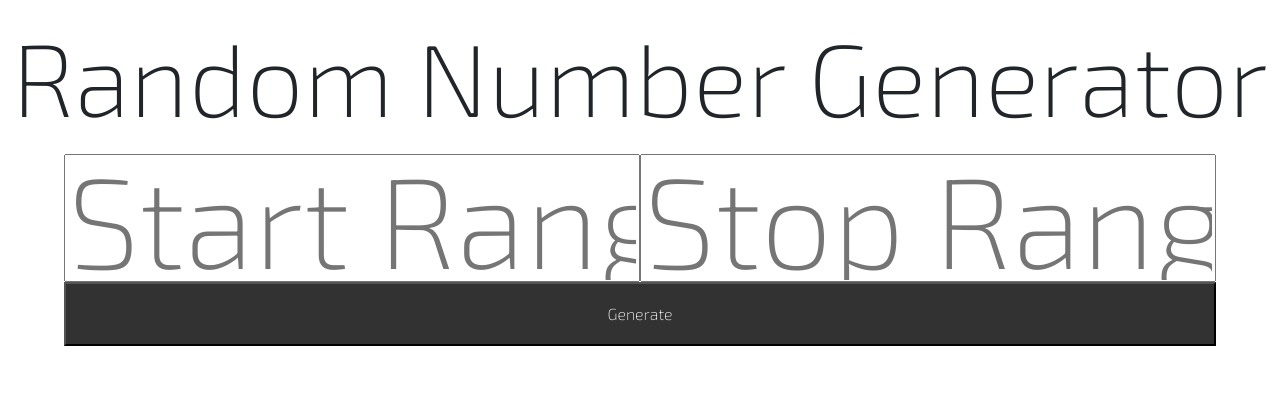
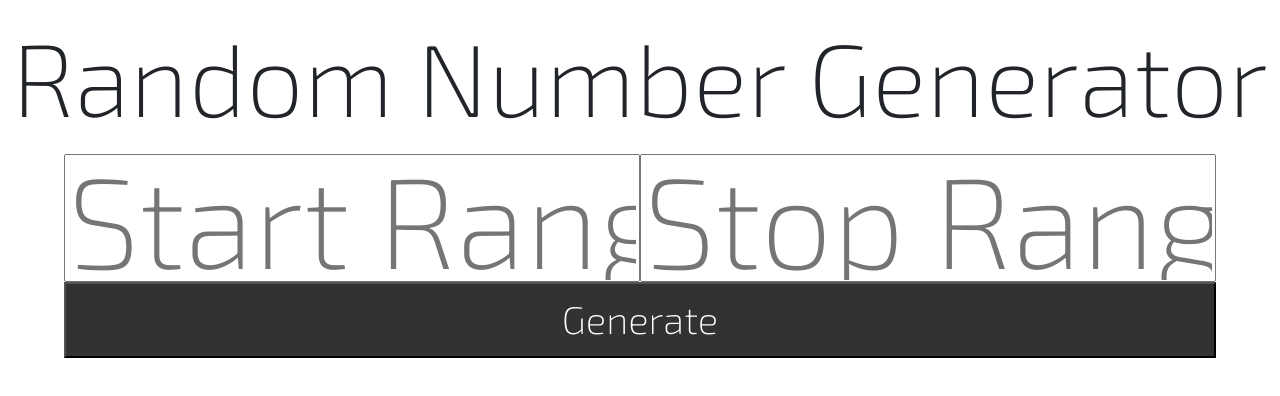
Before and after one commit to cforsythe/rand_num_gen, an Angular app: page / in a window 1280 px wide. Shown: the top 396 px of the page. Built offline with nearby package versions, Linux system fonts and the light colour scheme.

Commit message:
changed some sizing

```diff
--- a/src/app/number-gen/number-gen.component.css
+++ b/src/app/number-gen/number-gen.component.css
@@ -12,10 +12,11 @@ input{
     margin: auto;
 }
 button{
-    height: 5vw;
+    height: 6vw;
     width: 100%;
     background-color: #323232;
     color: white;
+    font-size: 3vw;
 }
 #comment{
     font-size: 5vw;
```
